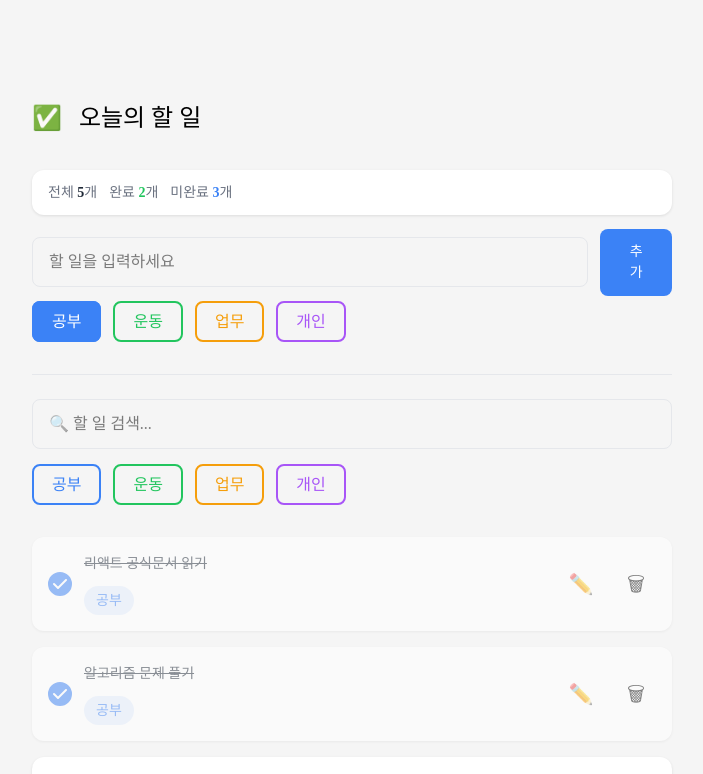
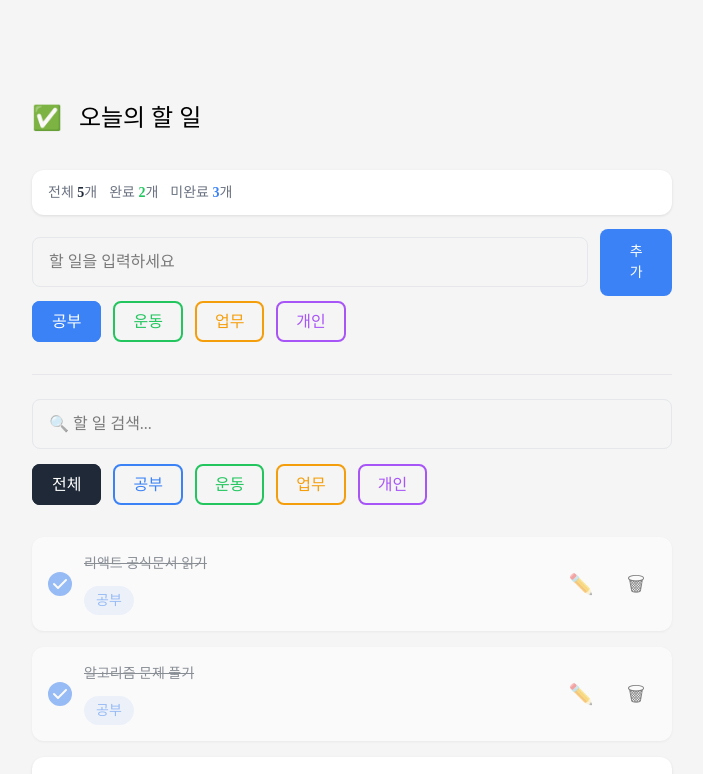
Before and after one commit to IT-Cotato/13th-Frontend-Assignment, a React (Vite) app: page / in a window 1280 px wide. Shown: the top 774 px of the page, without its empty margins (288-991 px from the left). Built offline with nearby package versions, Linux system fonts and the light colour scheme; a web font is replaced by a local one.

Commit message:
feat: 카테고리 컴포넌트 수정

```diff
--- a/src/components/TodoCategory.tsx
+++ b/src/components/TodoCategory.tsx
@@ -1,13 +1,19 @@
 export default function TodoCategory({
+  isShowAll,
   selected,
   onSelect,
+  name
 }: {
+  isShowAll: boolean,
   selected: string;
   onSelect: (category: string) => void;
+  name: string
 }) {
-  const categories = ["공부", "운동", "업무", "개인"];
+  const baseCategories = ["공부", "운동", "업무", "개인"];
+  const categories = isShowAll ? ["전체", ...baseCategories] : baseCategories;
 
   const styles: {[key: string]: string} = {
+    전체: "bg-whole border-whole text-white",
     공부: "bg-study border-study text-white",
     운동: "bg-exercise border-exercise text-white",
     업무: "bg-work border-work text-white",
@@ -15,6 +21,7 @@ export default function TodoCategory({
   };
 
   const inactiveStyles: {[key: string]: string} = {
+    전체: "text-whole",
     공부: "text-study",
     운동: "text-exercise",
     업무: "text-work",
@@ -25,20 +32,21 @@ export default function TodoCategory({
     <div className="radioContainer flex gap-3 mb-4">
       {categories.map((category) => {
         const isSelected = selected === category;
+        const newId = `${name}-${category}`;
 
         return (
           <div key={category}>
             <input
               type="radio"
-              id={category}
-              name="category"
+              id={newId}
+              name={name}
               value={category}
               checked={isSelected}
               onChange={() => onSelect(category)}
               className="sr-only outline-none"
             />
             <label
-              htmlFor={category}
+              htmlFor={newId}
               className={`
                 px-4.5 py-2.5 rounded-lg border-2 cursor-pointer
                 ${isSelected
```
